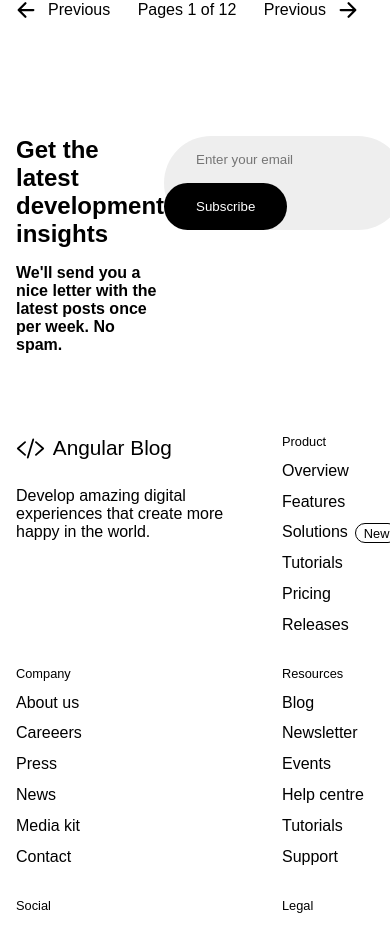
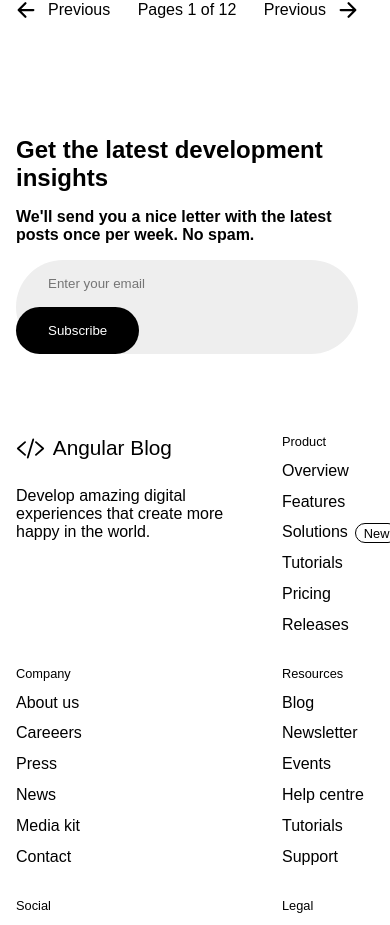
Before and after one commit to ygg-m/angular-blog, an Angular app: page / in a window 390 px wide. Shown: the part 4875-5800 px from the top of the page. Built offline with nearby package versions, Linux system fonts and the light colour scheme.

Commit message:
style: responsiveness

```diff
--- a/src/app/Components/subscribe/subscribe.component.sass
+++ b/src/app/Components/subscribe/subscribe.component.sass
@@ -3,6 +3,8 @@
   margin: 5rem auto
   display: flex
   justify-content: space-between
+  flex-wrap: wrap
+  gap: 1rem
 
   h3
     font-size: 1.5rem
```
